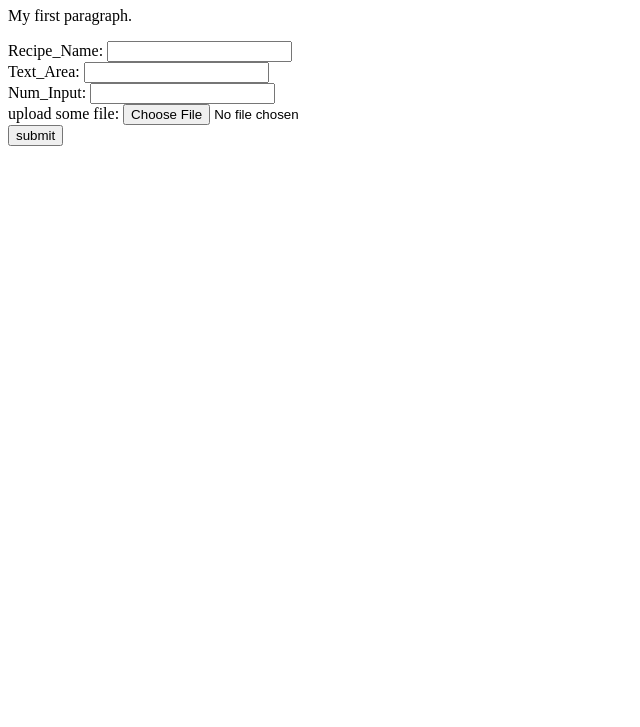
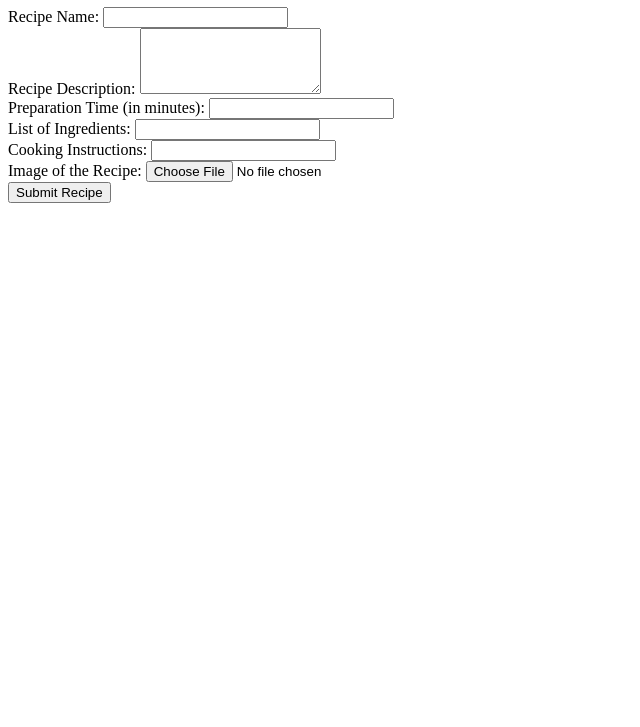
Before and after one commit to GU-Web-Dev-2024/group-challenge-2-midroom, a plain HTML site: page index.html in a window 1280 px wide. Shown: the part 73-800 px from the top of the page, without its empty margins (0-640 px from the left). Drawn offline with Linux system fonts and the light colour scheme.

Commit message:
Update index.html

```diff
--- a/index.html
+++ b/index.html
@@ -1,25 +1,37 @@
 <!DOCTYPE html>
-<html>
+<html lang="en">
 <body>
 
-<h1>My First Heading</h1>
-<p>My first paragraph.</p>
+<h1>Recipe Submission Form</h1>
+<form class="form-container" action="https://gu-web-dev-2024.github.io/fake-form-submission/submission.html" method="GET">
+    <div class="form-group">
+        <label for="recipe_name">Recipe Name:</label>
+        <input type="text" id="recipe_name" name="recipe_name" required>
+    </div>
+    <div class="form-group">
+        <label for="recipe_description">Recipe Description:</label>
+        <textarea id="recipe_description" name="recipe_description" rows="4" required></textarea>
+    </div>
+    <div class="form-group">
+        <label for="prep_time">Preparation Time (in minutes):</label>
+        <input type="number" id="prep_time" name="prep_time" required>
+    </div>
+    <div class="form-group">
+        <label for="ingredients">List of Ingredients:</label>
+        <input type="text" id="ingredients" name="ingredients" required>
+    </div>
+    <div class="form-group">
+        <label for="instructions">Cooking Instructions:</label>
+        <input type="text" id="instructions" name="instructions" required>
+    </div>
+    <div class="form-group">
+        <label for="recipe_image">Image of the Recipe:</label>
+        <input type="file" id="recipe_image" name="recipe_image" required>
+    </div>
+    <div class="form-group">
+        <input type="submit" value="Submit Recipe">
+    </div>
+</form>
 
-
-<form></form>
-    <label for="Recipe_Name">Recipe_Name: </label>
-    <input type="text" name="Recipe_Name"  required>
-    <br>
-    <label for="Text_Area">Text_Area: </label>
-    <input type="text" name="Text_Area"  required>
-    <br>
-    <label for="Num_Input">Num_Input: </label>
-    <input type="number" name="Num_Input"  required>
-    <br>
-    <label for="file">upload some file: </label>
-    <input type="file" name="file"  required>
-    <br>
-    <input type="submit" value="submit">
-</form>
 </body>
 </html>
```
